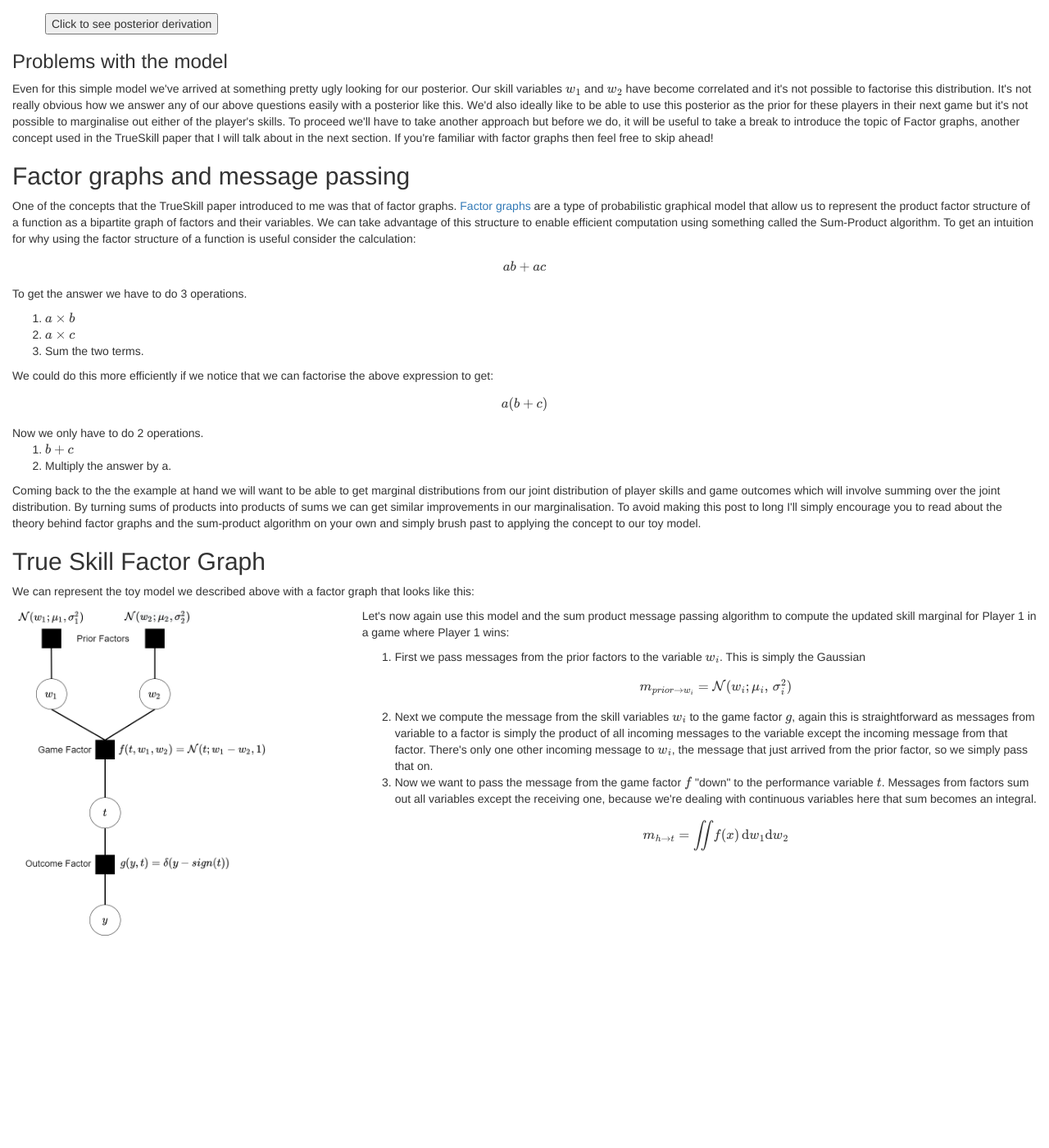
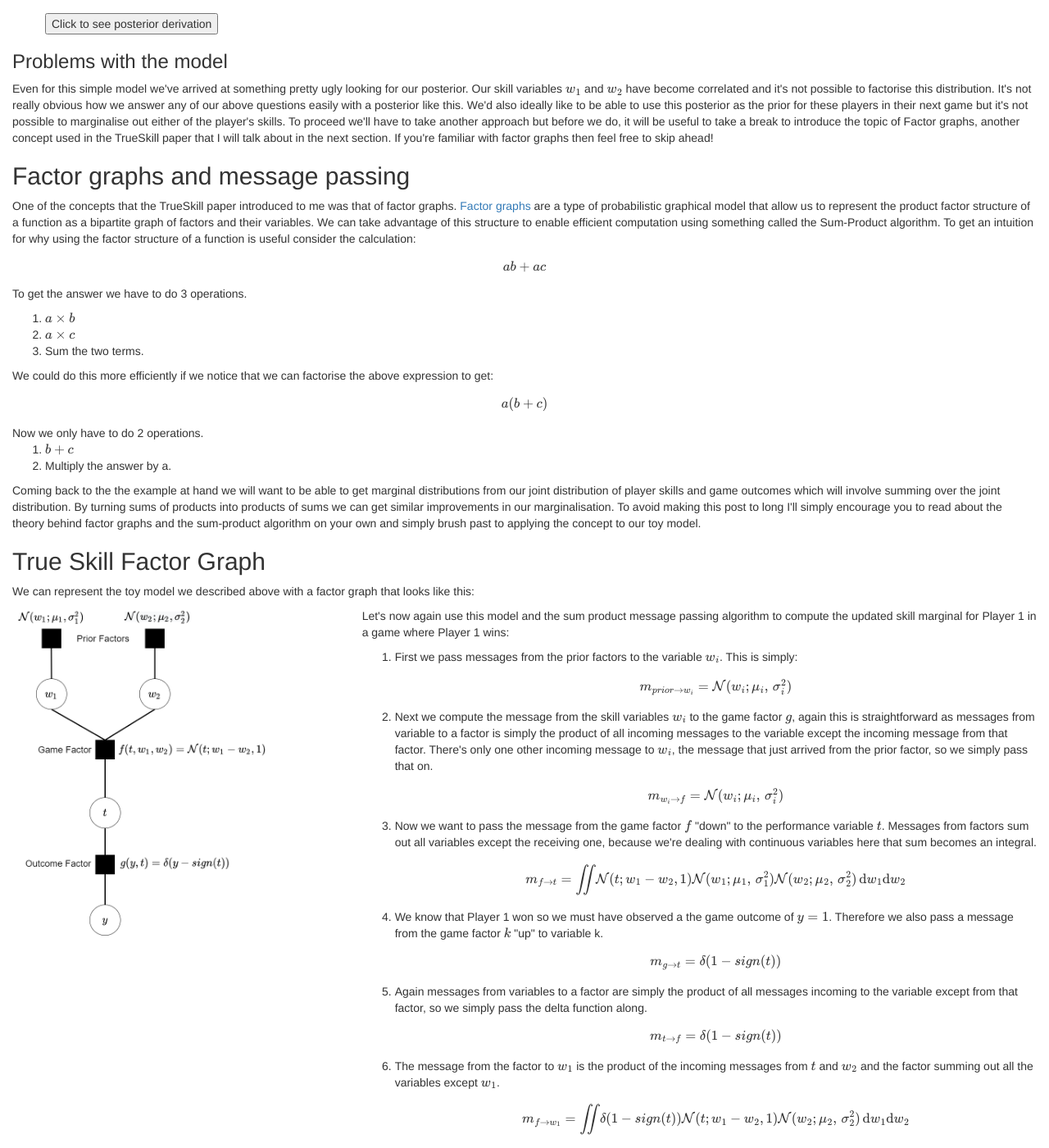
Before and after one commit to Nush395/Nush395.github.io, a Jekyll site: the page built from _posts/2020-06-06-true-skill.html, in a window 1280 px wide and 1400 px high, scrolled down 1404 px. Shown: the whole window at 82% size. Built offline with Jekyll 4.4.1, drawn with Linux system fonts in a browser that asks for light colours; formulas are drawn with MathJax 3; before the commit the page ends 2545 px from its top, so only the background shows below that.

Commit message:
Edit factor graph explanation.

```diff
--- a/_posts/2020-06-06-true-skill.html
+++ b/_posts/2020-06-06-true-skill.html
@@ -195,8 +195,7 @@ date: 2020-06-06
         </p>
         <ol>
             <li>
-                First we pass messages from the prior factors to the variable $w_i$. This is simply the
-                Gaussian
+                First we pass messages from the prior factors to the variable $w_i$. This is simply:
                 $$m_{prior \to w_i}=\mathcal{N}(w_i;\mu_i,\,\sigma_i^{2})$$
             </li>
             <li>
@@ -204,13 +203,32 @@ date: 2020-06-06
                 is straightforward as messages from variable to a factor is simply the product of all incoming messages
                 to the variable except the incoming message from that factor. There's only one other incoming
                 message to $w_i$, the message that just arrived from the prior factor, so we simply pass that on.
+                $$m_{w_i \to f}=\mathcal{N}(w_i;\mu_i,\,\sigma_i^{2})$$
             </li>
             <li>
                 Now we want to pass the message from the game factor $f$ "down" to the performance variable $t$.
                 Messages from factors sum out all variables except the receiving one, because we're dealing with
                 continuous variables here that sum becomes an integral.
-                $$m_{h \to t} = \iint \! f(x) \,  \mathrm{d}w_1\mathrm{d}w_2$$
+                $$m_{f \to t} = \iint \! \mathcal{N}(t;w_1-w_2,1)\mathcal{N}(w_1;\mu_1,\,\sigma_1^{2})\mathcal{N}(w_2;\mu_2,\,\sigma_2^{2}) \,  \mathrm{d}w_1\mathrm{d}w_2$$
             </li>
+            <li>
+                We know that Player 1 won so we must have observed a the game outcome of $y=1$. Therefore we also pass
+                a message from the game factor $k$ "up" to variable k.
+                $$m_{g \to t} = \delta(1-sign(t))$$
+            </li>
+            <li>
+                Again messages from variables to a factor are simply the product of all messages incoming to the variable
+                except from that factor, so we simply pass the delta function along.
+                $$m_{t \to f} = \delta(1-sign(t))$$
+            </li>
+            <li>
+                The message from the factor to $w_1$ is the product of the incoming messages from $t$ and $w_2$ and the
+                factor summing out all the variables except $w_1$.
+                \begin{align}
+                m_{f \to w_1} &= \iint \! \delta(1-sign(t))\mathcal{N}(t;w_1-w_2,1)\mathcal{N}(w_2;\mu_2,\,\sigma_2^{2}) \,  \mathrm{d}w_1\mathrm{d}w_2
+                \end{align}
+            </li>
+
         </ol>
     </div>
 </div>
```
